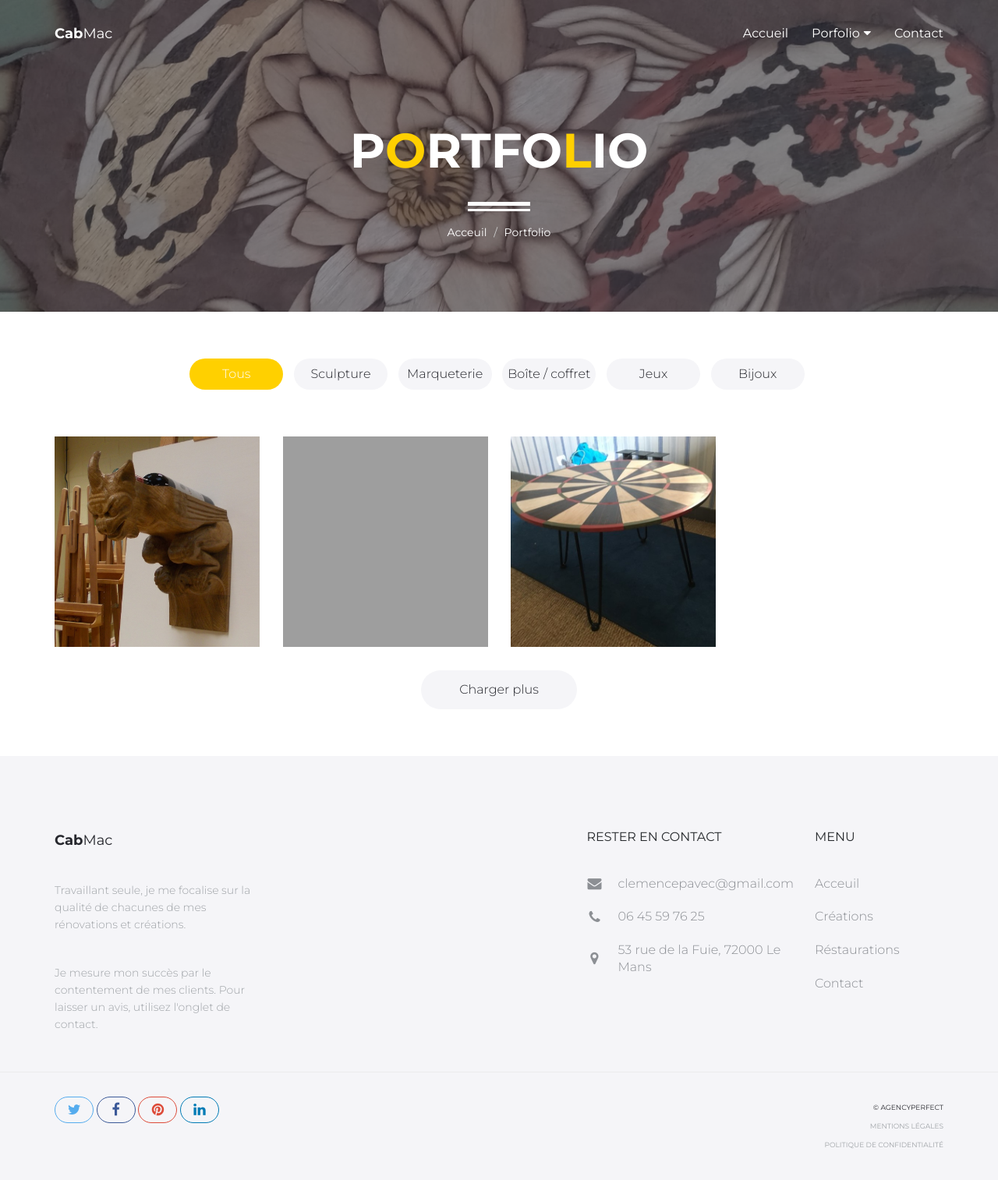
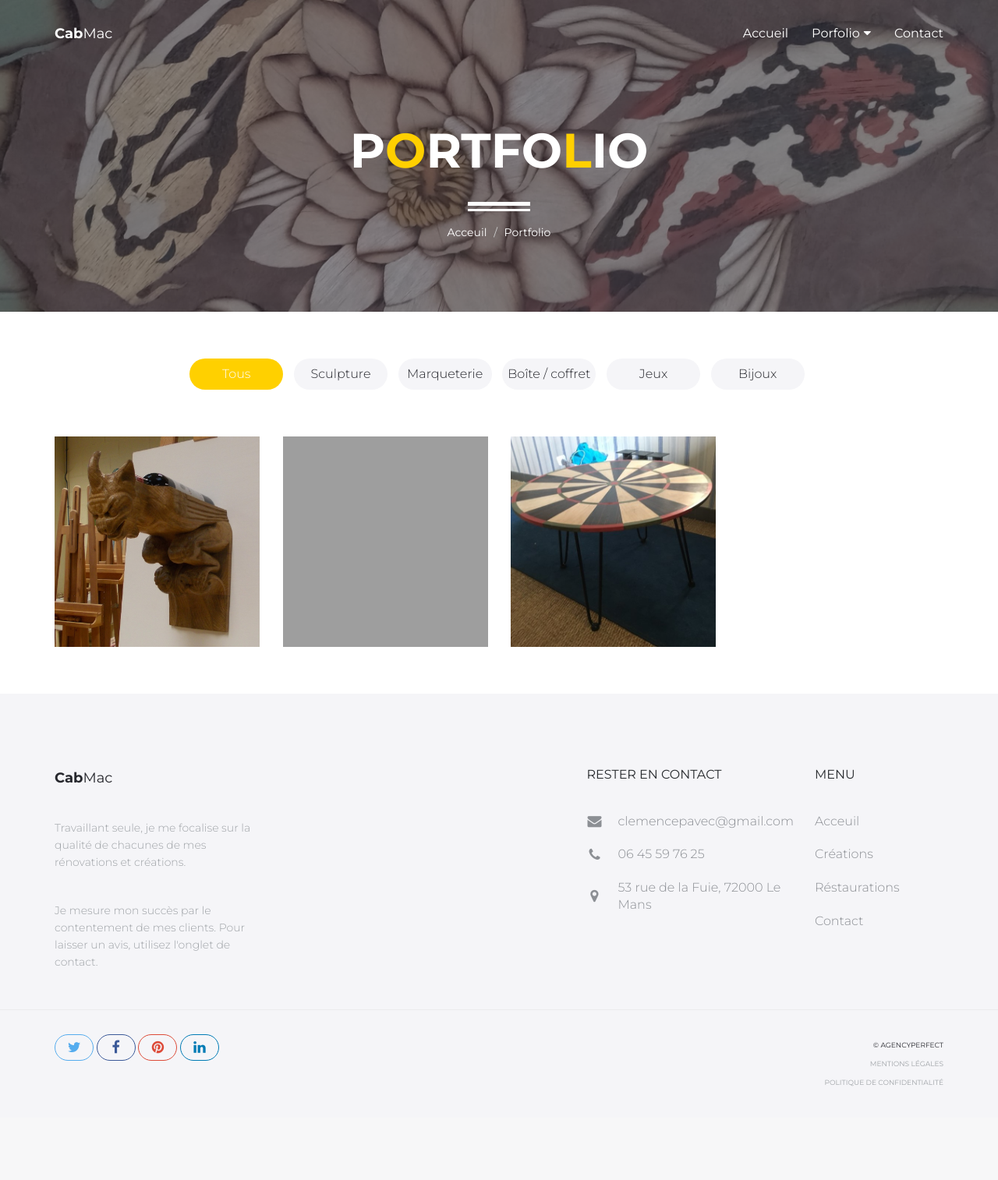
Before and after one commit to Raistlin11123/lecabinetdemacassar, a Django app: page /mainapp/portfolio_creation in a window 1280 px wide. Shown: the whole page at 78% size. After the commit the page ends 1394 px from the top, so only its background shows below. Run offline with Django 4.2, Linux system fonts and the light colour scheme; data comes from the database, SQL or seed files in the repository; both versions use the stored data as it was after the commit; some libraries are stand-ins or nearby versions; grey boxes are pictures that could not be loaded.

Commit message:
fin maj'

```diff
--- a/mainapp/templates/portfolio_creation.html
+++ b/mainapp/templates/portfolio_creation.html
@@ -45,9 +45,10 @@
             </div>
 
 
-                <div class="text-center">
+                <!-- <div class="text-center">
                     <a class="btn btn-gray" href="#" id="loadMore">Charger plus</a>
                 </div>
+            -->
 
             </div>
         </section><!-- /.section-portfolio -->
--- a/mainapp/templates/portfolio_restauration.html
+++ b/mainapp/templates/portfolio_restauration.html
@@ -42,9 +42,10 @@
                 </div>
 
 
-                    <div class="text-center">
+                    <!-- <div class="text-center">
                         <a class="btn btn-gray" href="#" id="loadMore">Charger plus</a>
                     </div>
+                -->
 
                 </div>
         </section><!-- /.section-portfolio -->
--- a/static/js/script.js
+++ b/static/js/script.js
@@ -62,13 +62,14 @@ $(function () {
     init = function() {
 
       // None of these need to be executed synchronously
-      setupFilters();
       setTimeout(function() {
         listen();
+        setupFilters();
+        $grid.find('.col-md-4').show();
 
       }, 100);
 
-      $("#grid .col-md-4").slice(0, 4).show();
+
 
       $("#loadMore").on('click', function(e) {
         e.preventDefault();
```
Also changed, not shown: db.sqlite3, media/306840646_211555471213796_3712745227259235496_n.jpg (added), media/4984982.png (added), media/4984982_7KlnDjp.png (added), media/favicon.ico (added), media/favicon_bql6ibK.ico (added).
